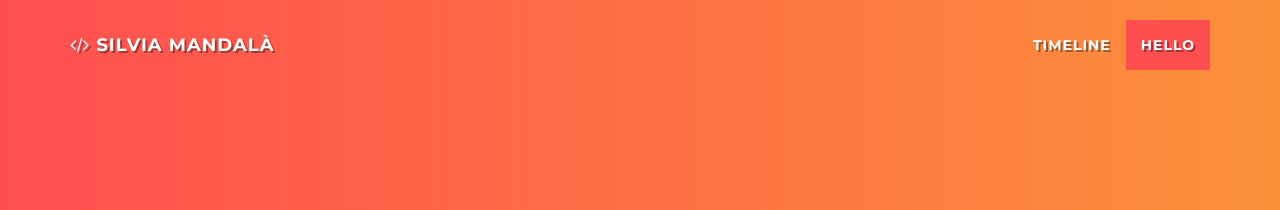
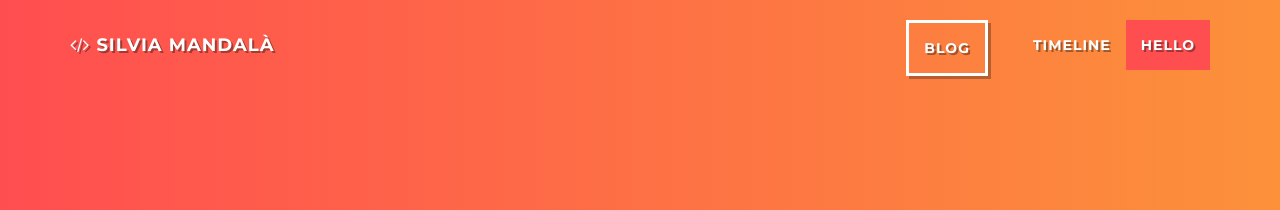
Before and after one commit to simad/simad.github.io, a Jekyll site: the page built from index.html, in a window 1280 px wide. Shown: the top 210 px of the page. Built offline with Jekyll 4.4.1, drawn with Linux system fonts in a browser that asks for light colours.

Commit message:
add blog button to nav bar

```diff
--- a/_includes/navigation.html
+++ b/_includes/navigation.html
@@ -17,9 +17,12 @@
                     <li class="hidden">
                         <a href="#page-top"></a>
                     </li>
+                    <li>
+                        <a class="special-link" href="/blog">Blog</a>
+                    </li>
                     {% assign pages = site.pages | sort: "order" %}
                     {% for page in pages %}
-                    {% unless page.title == "" || page.url == "/index.html" %}
+                    {% unless page.title == "" || page.url == "" %}
                     <li>
                         <a class="page-scroll" href="#{{ page.title }}">{{ page.title }}</a>
                     </li>
--- a/_sass/greyscale.scss
+++ b/_sass/greyscale.scss
@@ -99,6 +99,11 @@ a {
   transition: all .2s ease-in-out;
 }
 
+a.special-link {
+  background-color: transparent;
+  border:3px solid white;
+  box-shadow: 3px 3px 0 rgba($dark, 0.3);
+}
 a:hover,
 a:focus {
   text-decoration: none;
```
Also changed, not shown: about.html (deleted, +0 -9 lines).
